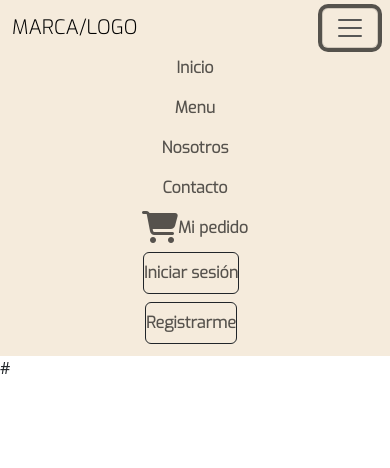
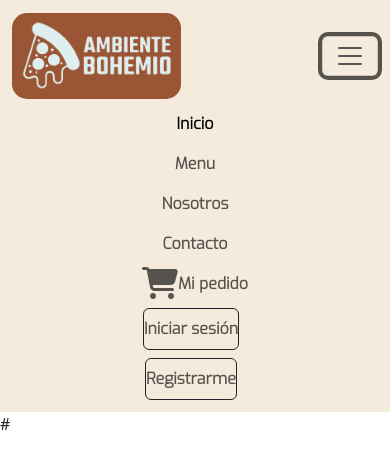
Before and after one commit to brunomry/frontendProyectoFinal_RollingCode, a React (Vite) app: page / in a window 390 px wide. Both pictures are taken after a click on the button 350 px from the left and 28 px from the top of the page. Shown: the top 468 px of the page. Built offline with nearby package versions, Linux system fonts and the light colour scheme.

Commit message:
se agregaron rutas a los links del navbar

```diff
--- a/src/App.jsx
+++ b/src/App.jsx
@@ -12,7 +12,7 @@ function App() {
           <Route exact path="/administracion" element="#"></Route>
           <Route exact path="/login" element="#"></Route>
           <Route exact path="/registro" element="#"></Route>
-          <Route exact path="/pedido" element="#"></Route>
+          <Route exact path="/miPedido" element="#"></Route>
           <Route exact path="/nosotros" element="#"></Route>
           <Route exact path="/login" element="#"></Route>
           <Route exact path="/detalleProducto/:id" element="#"></Route>
--- a/src/components/common/MenuNavegacion.jsx
+++ b/src/components/common/MenuNavegacion.jsx
@@ -2,6 +2,8 @@ import React from "react";
 import "../../styles/navbar.css";
 import {Container, Nav, NavDropdown, Navbar } from "react-bootstrap";
 import logo from "../../assets/logo.png"
+import { Link, NavLink } from "react-router-dom";
+
 const MenuNavegacion = () => {
   return (
     <>
@@ -22,23 +24,23 @@ const MenuNavegacion = () => {
       </header>
         <Navbar expand="md"  className="navLinks navbarBackground">
           <Container>
-            <Navbar.Brand href="#home" className="d-block d-md-none">
-              MARCA/LOGO
+            <Navbar.Brand className="d-block d-md-none" as={Link} to="/">
+              <img src={logo} alt="Logo ambiente bohemio" className="img-fluid logoMobile" />
             </Navbar.Brand>
             <Navbar.Toggle aria-controls="basic-navbar-nav" />
             <Navbar.Collapse id="basic-navbar-nav">
               <Nav className="mx-auto align-items-center">
-                <Nav.Link className="navLink" href="#"><b>Inicio</b></Nav.Link>
-                <Nav.Link className="navLink" href="#"><b>Menu</b></Nav.Link>
-                <Nav.Link className="navLink" href="#"><b>Nosotros</b></Nav.Link>
-                <Nav.Link className="navLink" href="#"><b>Contacto</b></Nav.Link>
-                <Nav.Link className="navLink" href="#">
+                <NavLink className="navLink nav-link" to="/"><b>Inicio</b></NavLink>
+                <NavLink className="navLink nav-link" to="/menu"><b>Menu</b></NavLink>
+                <NavLink className="navLink nav-link" to="/nosotros"><b>Nosotros</b></NavLink>
+                <NavLink className="navLink nav-link" to="/contacto"><b>Contacto</b></NavLink>
+                <NavLink className="navLink nav-link" to="/miPedido">
                   {" "}
                   <i className="fa-solid fa-cart-shopping fa-2xl"></i><b>Mi pedido</b>
-                </Nav.Link>
-                <Nav.Link className="border border-1 border-dark rounded-2 me-2 my-1" href="#"><b>Iniciar sesión</b></Nav.Link>
-                <Nav.Link className="border border-1 border-dark rounded-2 me-2 my-1" href="#"><b>Registrarme</b></Nav.Link>
-                <Nav.Link className="d-none border border-1 border-dark rounded-2 me-2 my-1" href="#"><b>Cerrar sesión</b></Nav.Link>
+                </NavLink>
+                <NavLink className="nav-link border border-1 border-dark rounded-2 me-2 my-1" to="/login"><b>Iniciar sesión</b></NavLink>
+                <NavLink className="nav-link border border-1 border-dark rounded-2 me-2 my-1" to="/registrarme"><b>Registrarme</b></NavLink>
+                <NavLink className="nav-link d-none border border-1 border-dark rounded-2 me-2 my-1" to="#"><b>Cerrar sesión</b></NavLink>
               </Nav>
             </Navbar.Collapse>
           </Container>
--- a/src/styles/navbar.css
+++ b/src/styles/navbar.css
@@ -32,3 +32,9 @@ header {
 .logo{
     width: 35vh;
 }
+.logoMobile{
+    width: 20vh;
+    background-color: #9a5534;
+    border-radius: 15px;
+    padding: 8px;
+}
```
